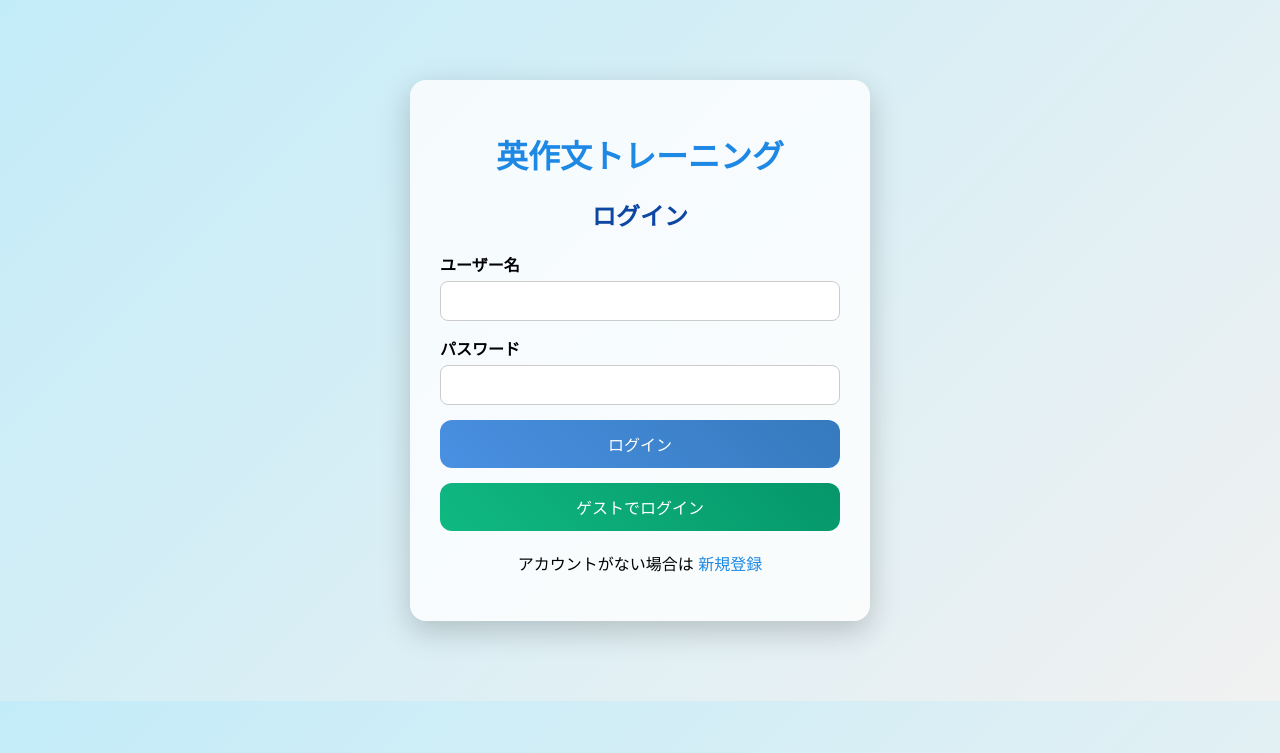
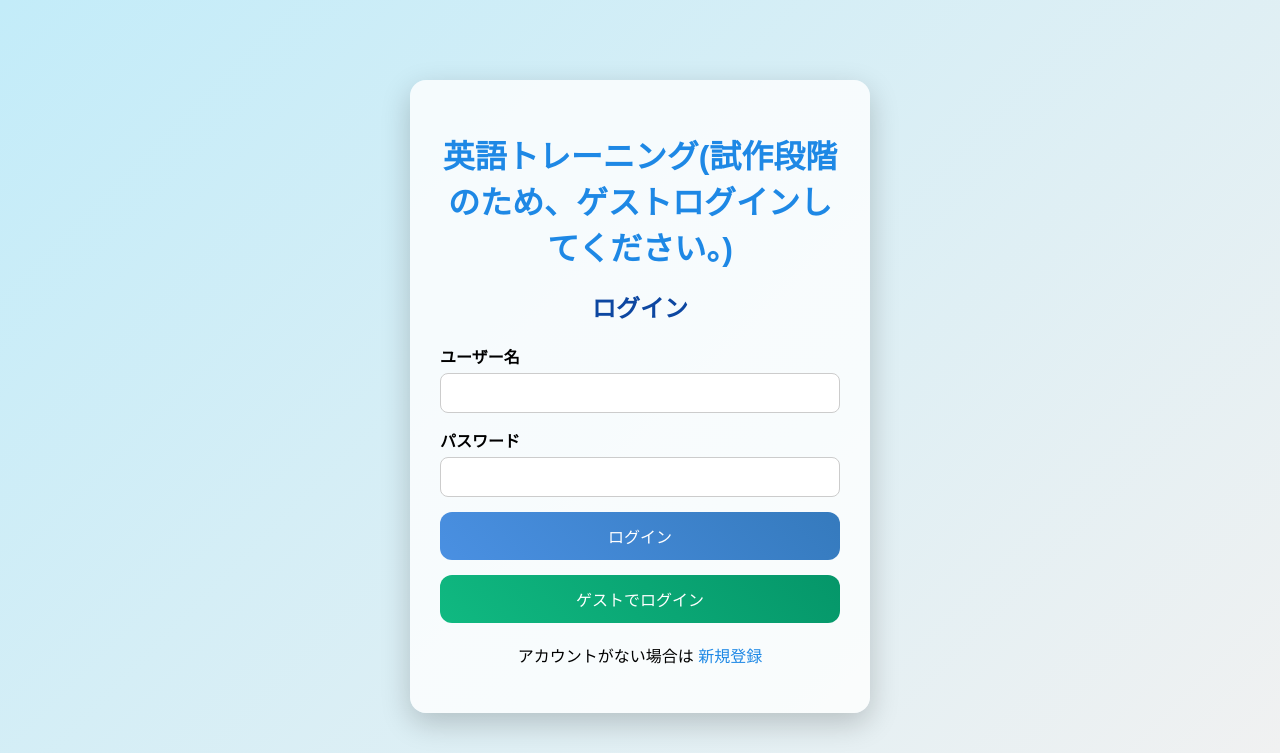
Before and after one commit to morisanyutakun-png/english-flask-app, a Flask app: page /login in a window 1280 px wide. Shown: the top 753 px of the page. Run offline with Flask 3, Linux system fonts and the light colour scheme; parts of the project's set-up code (start-up, migrations or seed data) failed here and were passed over.

```diff
--- a/templates/login.html
+++ b/templates/login.html
@@ -2,7 +2,7 @@
 <html lang="ja">
 <head>
   <meta charset="UTF-8">
-  <title>ログイン | 英作文アプリ</title>
+  <title>ログイン | 英語アプリ</title>
   <style>
     body {
       font-family: "Hiragino Sans", "Meiryo", sans-serif;
@@ -64,7 +64,7 @@
 </head>
 <body>
   <div class="container">
-    <h1>英作文トレーニング</h1>
+    <h1>英語トレーニング(試作段階のため、ゲストログインしてください。)</h1>
     <h2>ログイン</h2>
 
     {% if error %}
```
